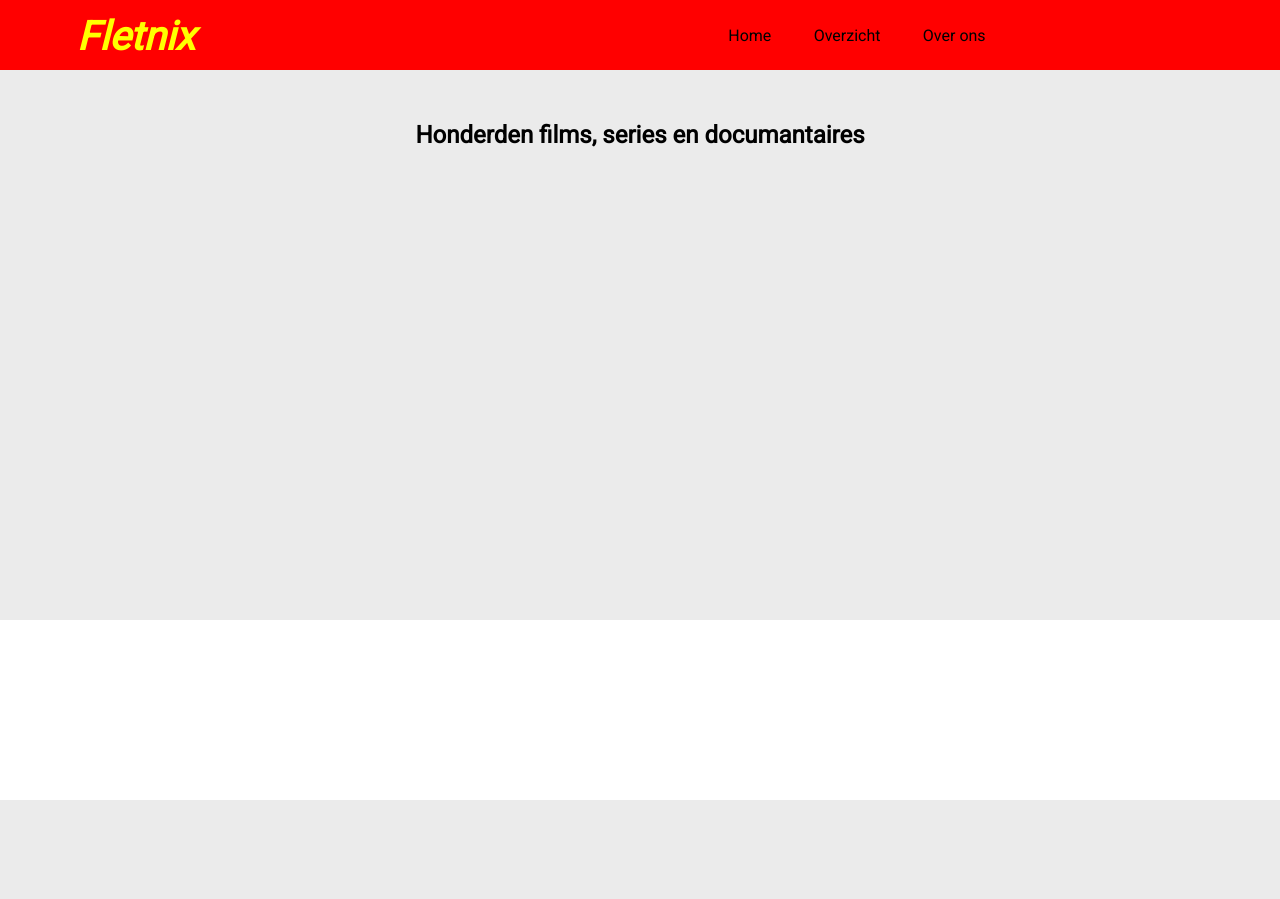
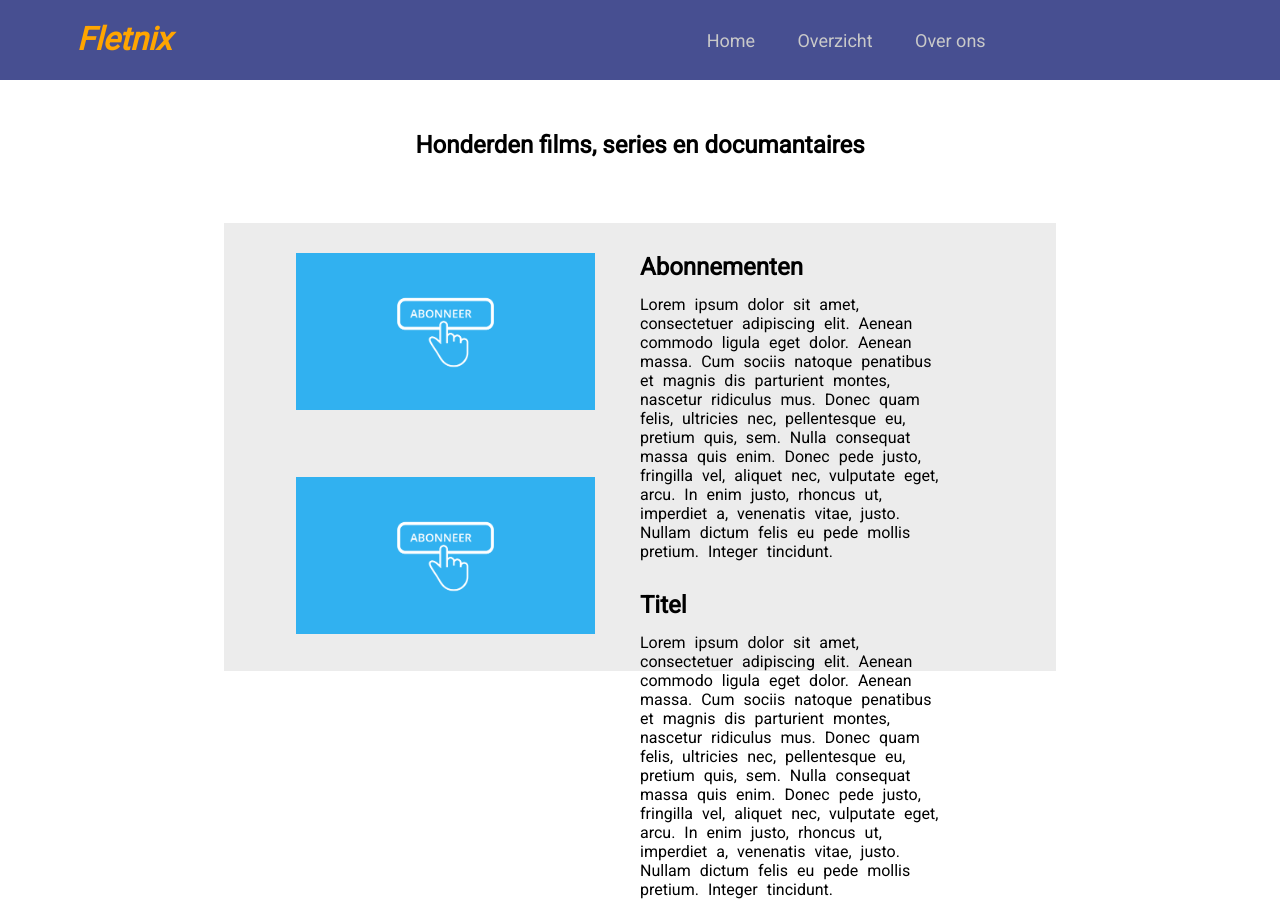
Before and after one commit to Mickgw/Fletnix, a PHP site: page / in a window 1280 px wide. Before the commit the page ends 800 px from the top, so only its background shows below. Run offline with PHP 8.4, Linux system fonts and the light colour scheme.

Commit message:
klere veel

```diff
--- a/Fletnix site/index.html
+++ b/Fletnix site/index.html
@@ -30,6 +30,40 @@
       <div class="pakkendeTitel">
         <h2>Honderden films, series en documantaires</h2>
       </div>
+      <div class="info">
+        <div class="section1">
+          <div class="afbeeldingSection1"></div>
+          <div class="infoTekstSection1">
+            <h2>Abonnementen</h2>
+            <p>
+              Lorem ipsum dolor sit amet, consectetuer adipiscing elit. Aenean
+              commodo ligula eget dolor. Aenean massa. Cum sociis natoque
+              penatibus et magnis dis parturient montes, nascetur ridiculus mus.
+              Donec quam felis, ultricies nec, pellentesque eu, pretium quis,
+              sem. Nulla consequat massa quis enim. Donec pede justo, fringilla
+              vel, aliquet nec, vulputate eget, arcu. In enim justo, rhoncus ut,
+              imperdiet a, venenatis vitae, justo. Nullam dictum felis eu pede
+              mollis pretium. Integer tincidunt.
+            </p>
+          </div>
+        </div>
+        <div class="section2">
+          <div class="afbeeldingSection2"></div>
+          <div class="infoTekstSection2">
+            <h2>Titel</h2>
+            <p>
+              Lorem ipsum dolor sit amet, consectetuer adipiscing elit. Aenean
+              commodo ligula eget dolor. Aenean massa. Cum sociis natoque
+              penatibus et magnis dis parturient montes, nascetur ridiculus mus.
+              Donec quam felis, ultricies nec, pellentesque eu, pretium quis,
+              sem. Nulla consequat massa quis enim. Donec pede justo, fringilla
+              vel, aliquet nec, vulputate eget, arcu. In enim justo, rhoncus ut,
+              imperdiet a, venenatis vitae, justo. Nullam dictum felis eu pede
+              mollis pretium. Integer tincidunt.
+            </p>
+          </div>
+        </div>
+      </div>
     </div>
   </body>
 </html>
--- a/Fletnix site/style.css
+++ b/Fletnix site/style.css
@@ -6,49 +6,113 @@
 }
 
 :root {
-  --column-spacing: 3vw;
+  --column-spacing1: 3vw;
 }
 
 .navigatieBar {
   width: 100%;
-  height: 70px;
-  background-color: red;
-  box-shadow: 0 2px 28px 0 rgba(0, 0, 0, 0);
+  height: 80px;
+  background-color: #474f91;
 }
 
 .logo {
   width: 200px;
-  font-size: 20px;
-  color: yellow;
+  font-size: 16px;
+  color: orange;
   font-style: italic;
 }
 
 .logo h1 {
   width: 200px;
-  padding-top: 1vw;
+  padding-top: 20px;
   margin-left: 6vw;
 }
 
 .menu {
-  margin-top: 2vw;
+  margin-top: 30px;
   margin-right: 20vw;
-  z-index: 23525;
   float: right;
 }
 
 .menu a {
+  /*Haalt de normale opmaak van een link eraf*/
   text-decoration: none;
-  margin-right: var(--column-spacing);
-  color: black;
+
+  /*Positie tussen de links*/
+
+  margin-right: var(--column-spacing1);
+
+  /*Link opmaak*/
+  color: #c9c9c9;
+  font-size: 18px;
+}
+
+.menu a:hover {
+  font-weight: bold;
+  color: white;
 }
 
 .content {
   width: 100%;
-  height: 43vw;
-  background-color: #ebebeb;
+  height: 46vw;
 }
 
 .pakkendeTitel {
   padding-top: 4vw;
   text-align: center;
 }
+
+.info {
+  /*Position*/
+  margin-top: 5vw;
+  margin-right: auto;
+  margin-left: auto;
+
+  /*Grootte section1*/
+  width: 65vw;
+  height: 35vw;
+
+  background-color: #ebebebeb;
+}
+
+.section1, .section2 {
+  /*Position*/
+  margin-left: 5%;
+
+  /*Grootte section1*/
+  width: 90%;
+  height: 50%;
+
+  /* background-color: blue; */
+}
+
+.afbeeldingSection1, .afbeeldingSection2 {
+  /*Position*/
+  float: left;
+  margin-top: 4%;
+  margin-left: 4%;
+
+  /*afbeelding*/
+  background-image: url(Afbeeldingen/abonnement.png);
+  background-size: cover;
+
+  /*afmeting afbeelding*/
+  width: 40%;
+  height: 70%;
+}
+
+.infoTekstSection1, .infoTekstSection2 {
+  /*Positie*/
+  float: right;
+  margin-top: 4%;
+  margin-right: 10%;
+
+  /*Grootte tekststukje*/
+  width: 40%;
+}
+
+.infoTekstSection1 p, .infoTekstSection2 p {
+  margin-top: 14px;
+  font-weight: 500;
+  word-spacing: 5px;
+}
```
Also changed, not shown: Fletnix site/Afbeeldingen/abonnement.png (added).
